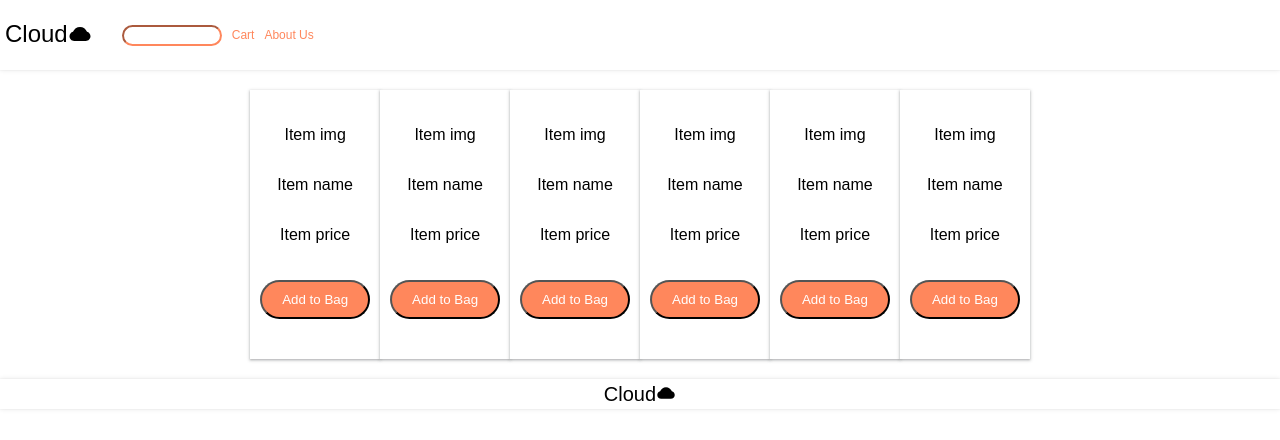
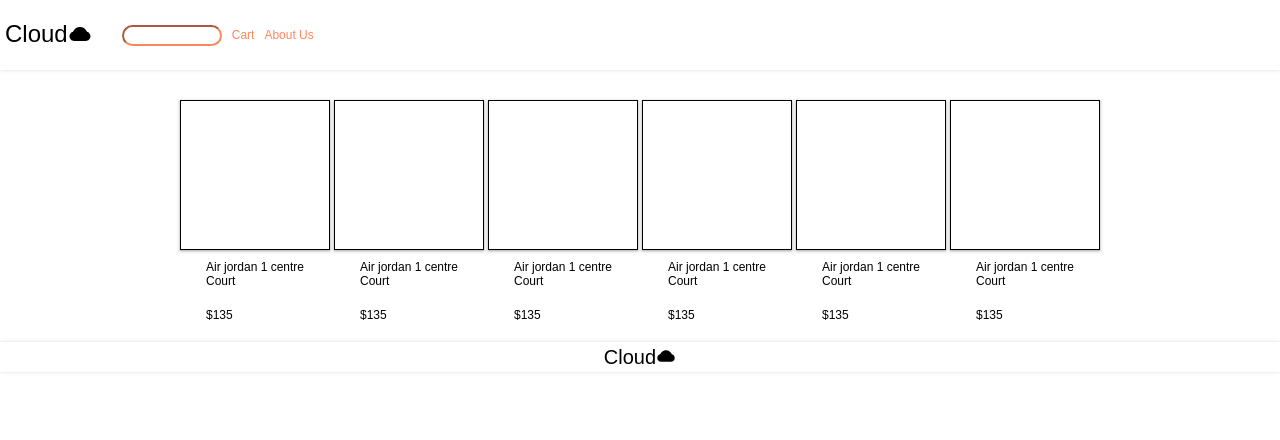
Before and after one commit to JordyPena/cloud, a React (Create React App) app: page /results in a window 1280 px wide. Shown: the top 440 px of the page. Built offline with nearby package versions, Linux system fonts and the light colour scheme.

Commit message:
results.js refactored wireframe

```diff
--- a/src/Results/Results.css
+++ b/src/Results/Results.css
@@ -9,17 +9,31 @@
   display: flex;
   flex-direction: column;
   align-items: center;
-  padding: 20px 10px 20px 10px;
-  background-color: white;
+}
+
+.results-img-container {
+  display: flex;
+  justify-content: center;
+  border: 1px solid black;
+  margin: 10px 2px 10px 2px;
+  width: 150px;
+  height: 150px;
+  align-items: center;
   box-shadow: rgba(60, 64, 67, 0.3) 0px 1px 2px 0px, rgba(60, 64, 67, 0.15) 0px 1px 3px 1px;
 }
 
-.results-button {
+.results-text-container {
   display: flex;
-  align-items: center;
-  padding: 10px 20px 10px 20px;
-  margin: 20px 0 20px 0;
-  background-color: rgba(255, 135, 92);
-  border-radius: 20px;
-  color: white;
+  flex-direction: column;
+  font-size: 12px;
 }
+
+.results-content-text {
+  justify-content: flex-start;
+  margin: 0;
+}
+
+.results-content-price {
+  margin: 0;
+  padding: 20px 0 0 0;
+}
--- a/src/Results/Results.js
+++ b/src/Results/Results.js
@@ -1,47 +1,58 @@
-import '../Results/Results.css';
+import "../Results/Results.css";
 
 const Results = () => {
-
   return (
-      <section className='results-wrapper'>
-        <div className='results-content'>
-          <p>Item img</p>
-          <p>Item name</p>
-          <p>Item price</p>
-          <button className='results-button'>Add to Bag</button>
+    <section className="results-wrapper">
+      <div className="results-content">
+        <div className="results-img-container"></div>
+        <div className="results-text-container">
+          <p className="results-content-text">Air jordan 1 centre</p>
+          <p className="results-content-text">Court</p>
+          <p className="results-content-price">$135</p>
         </div>
-        <div className='results-content'>
-          <p>Item img</p>
-          <p>Item name</p>
-          <p>Item price</p>
-          <button className='results-button'>Add to Bag</button>
+      </div>
+      <div className="results-content">
+        <div className="results-img-container"></div>
+        <div className="results-text-container">
+          <p className="results-content-text">Air jordan 1 centre</p>
+          <p className="results-content-text">Court</p>
+          <p className="results-content-price">$135</p>
         </div>
-        <div className='results-content'>
-          <p>Item img</p>
-          <p>Item name</p>
-          <p>Item price</p>
-          <button className='results-button'>Add to Bag</button>
+      </div>
+      <div className="results-content">
+        <div className="results-img-container"></div>
+        <div className="results-text-container">
+          <p className="results-content-text">Air jordan 1 centre</p>
+          <p className="results-content-text">Court</p>
+          <p className="results-content-price">$135</p>
         </div>
-        <div className='results-content'>
-          <p>Item img</p>
-          <p>Item name</p>
-          <p>Item price</p>
-          <button className='results-button'>Add to Bag</button>
+      </div>
+      <div className="results-content">
+        <div className="results-img-container"></div>
+        <div className="results-text-container">
+          <p className="results-content-text">Air jordan 1 centre</p>
+          <p className="results-content-text">Court</p>
+          <p className="results-content-price">$135</p>
         </div>
-        <div className='results-content'>
-          <p>Item img</p>
-          <p>Item name</p>
-          <p>Item price</p>
-          <button className='results-button'>Add to Bag</button>
+      </div>
+      <div className="results-content">
+        <div className="results-img-container"></div>
+        <div className="results-text-container">
+          <p className="results-content-text">Air jordan 1 centre</p>
+          <p className="results-content-text">Court</p>
+          <p className="results-content-price">$135</p>
         </div>
-        <div className='results-content'>
-          <p>Item img</p>
-          <p>Item name</p>
-          <p>Item price</p>
-          <button className='results-button'>Add to Bag</button>
+      </div>
+      <div className="results-content">
+        <div className="results-img-container"></div>
+        <div className="results-text-container">
+          <p className="results-content-text">Air jordan 1 centre</p>
+          <p className="results-content-text">Court</p>
+          <p className="results-content-price">$135</p>
         </div>
-      </section>
-  )
-}
+      </div>
+    </section>
+  );
+};
 
 export default Results;
```
